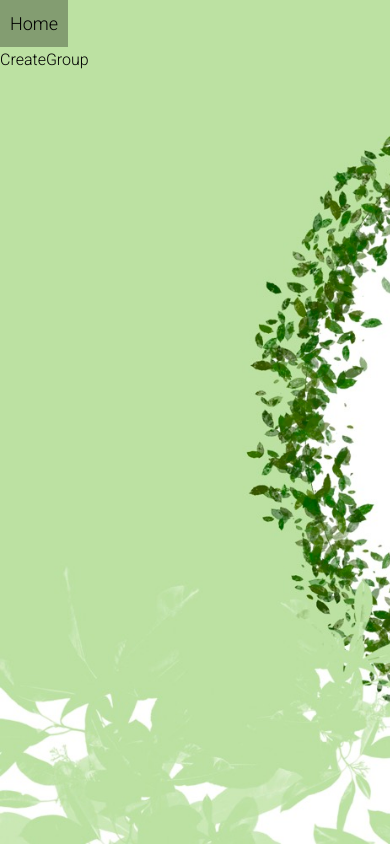
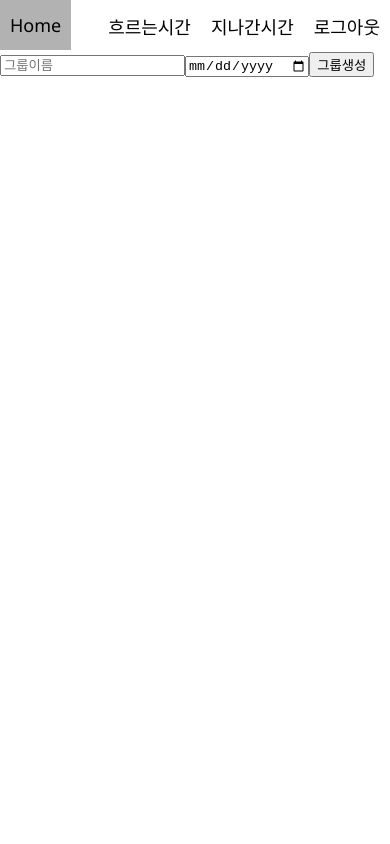
Before and after one commit to thstmddns/shell-we-meet-then, a React (Create React App) app in the folder shall-we-meet-then/: page /group/create in a window 390 px wide. Built offline with nearby package versions, Linux system fonts and the light colour scheme.

Commit message:
[S07P31D105-89]feat:그룹생성

```diff
--- a/shall-we-meet-then/src/Components/NavBar/NavBar.css
+++ b/shall-we-meet-then/src/Components/NavBar/NavBar.css
@@ -5,14 +5,16 @@
   body {
     margin: 0px;
     font-family: 'segoe ui';
+
     /* font-family: "Roboto", sans-serif; */
   }
 
   .nav {
     height: 50px;
     width: 100%;
-    background-color: rgba(0, 0, 0, 0);
+    background-color: rgba( 255, 255, 255, 0 );
     position: relative;
+    /* opacity: 0.5; */
   }
 
   .nav > .nav-header {
@@ -52,54 +54,3 @@
   .nav > .nav-links > a:hover {
     background-color: rgba(0, 0, 0, 0.3);
   }
-
-  .nav > #nav-check {
-    display: none;
-  }
-
-  @media (max-width:600px) {
-    .nav > .nav-btn {
-      display: inline-block;
-      position: absolute;
-      right: 0px;
-      top: 0px;
-    }
-    .nav > .nav-btn > label {
-      display: inline-block;
-      width: 50px;
-      height: 50px;
-      padding: 13px;
-    }
-    .nav > .nav-btn > label:hover,.nav  #nav-check:checked ~ .nav-btn > label {
-      background-color: rgba(0, 0, 0, 0.3);
-    }
-    .nav > .nav-btn > label > span {
-      display: block;
-      width: 25px;
-      height: 10px;
-      border-top: 2px solid #eee;
-    }
-    .nav > .nav-links {
-      position: absolute;
-      display: block;
-      width: 100%;
-      background-color: #333;
-      height: 0px;
-      transition: all 0.3s ease-in;
-      overflow-y: hidden;
-      top: 50px;
-      left: 0px;
-    }
-    .nav > .nav-links > a {
-      display: block;
-      width: 100%;
-    }
-    .nav > #nav-check:not(:checked) ~ .nav-links {
-      height: 0px;
-    }
-    .nav > #nav-check:checked ~ .nav-links {
-      height: calc(100vh - 50px);
-      overflow-y: auto;
-    }
-
-  }
--- a/shall-we-meet-then/src/Components/NavBar/NavBar.js
+++ b/shall-we-meet-then/src/Components/NavBar/NavBar.js
@@ -7,7 +7,6 @@ function NavBar() {
 
     return (
         <div className="nav">
-            {/* <input type="checkbox" id="nav-check" /> */}
             <div className="nav-header">
                 <div className="nav-title">
                     <a>Home</a>
--- /dev/null
+++ b/shall-we-meet-then/src/api/CreateGroupApi.js
@@ -0,0 +1,5 @@
+import api from './api'
+
+export const  addGroup = async(info) => {
+    return await api.post('/groups', info)
+}
--- a/shall-we-meet-then/src/pages/CreateGroup/CreateGroup.js
+++ b/shall-we-meet-then/src/pages/CreateGroup/CreateGroup.js
@@ -1,7 +1,39 @@
-import React from 'react'
+import React, {useState} from 'react'
+import {addGroup} from '../../api/CreateGroupApi'
 
 export default function CreateGroup() {
+
+
+  const [groupName, setGroupName] = useState('');
+  const [openDate, setOpenDate] = useState('');
+
+  const callAddGroup = () => {
+    console.log(`${openDate} 00:00:00`)
+    if(groupName === ''){
+      alert('그룹이름을 입력해주세요')
+    }
+    else if(openDate === ''){
+      alert('열람날짜를 입력해주세요')
+    }
+    else{
+      const context = {
+        "name":groupName,
+        "openDateTime":`${openDate} 00:00:00`
+      }
+      addGroup(context)
+  }
+}
+
+
+
+
   return (
-    <div>CreateGroup</div>
+    <div>
+      <input type='text' placeholder='그룹이름' value={groupName}
+                onChange={(e) => { setGroupName(e.target.value) }} />
+      <input type='date' value={openDate}
+                onChange={(e) => { setOpenDate(e.target.value) }} />
+      <button onClick={callAddGroup}>그룹생성</button>
+    </div>
   )
 }
--- a/shall-we-meet-then/src/pages/FindPassword/FindPassword.css
+++ b/shall-we-meet-then/src/pages/FindPassword/FindPassword.css
@@ -89,13 +89,18 @@
 .container .info span .fa {
   color: #EF3B3A;
 }
-body {
+.landing__bg {
   font-family: "Roboto", sans-serif;
   -webkit-font-smoothing: antialiased;
   -moz-osx-font-smoothing: grayscale;
   background-image: url('../../../public/assets/img/landerBG.jpg');
+  /* background-size: cover; */
+  width: 100%;
+  height: 100%;
+  position: absolute;
+  background-position: center;
+  background-repeat: no-repeat;
   background-size: cover;
-  height: 100vh;
   /* width: 100vh; */
   /* background-repeat: no-repeat; */
 }
--- a/shall-we-meet-then/src/pages/FindPassword/FindPassword.js
+++ b/shall-we-meet-then/src/pages/FindPassword/FindPassword.js
@@ -35,7 +35,7 @@ function FindPassword() {
 
 
   return (
-    <div >
+    <div className="landing__bg" >
       <div className="login-page">
         <div className="form">
           <div className="login-form">
--- a/shall-we-meet-then/src/pages/Home/Home.css
+++ b/shall-we-meet-then/src/pages/Home/Home.css
@@ -89,13 +89,18 @@
 .container .info span .fa {
   color: #EF3B3A;
 }
-body {
+.landing__bg {
   font-family: "Roboto", sans-serif;
   -webkit-font-smoothing: antialiased;
   -moz-osx-font-smoothing: grayscale;
   background-image: url('../../../public/assets/img/landerBG.jpg');
+  /* background-size: cover; */
+  width: 100%;
+  height: 100%;
+  position: absolute;
+  background-position: center;
+  background-repeat: no-repeat;
   background-size: cover;
-  height: 100vh;
   /* width: 100vh; */
   /* background-repeat: no-repeat; */
 }
--- a/shall-we-meet-then/src/pages/Home/Home.js
+++ b/shall-we-meet-then/src/pages/Home/Home.js
@@ -173,7 +173,7 @@ function Home() {
 
 
   return (
-    <div >
+    <div className="landing__bg">
       {/* 회원가입 */}
       <div className="login-page">
         <div className="form">
--- a/shall-we-meet-then/src/pages/NewPassword/NewPassword.css
+++ b/shall-we-meet-then/src/pages/NewPassword/NewPassword.css
@@ -89,13 +89,18 @@
 .container .info span .fa {
   color: #EF3B3A;
 }
-body {
+.landing__bg {
   font-family: "Roboto", sans-serif;
   -webkit-font-smoothing: antialiased;
   -moz-osx-font-smoothing: grayscale;
   background-image: url('../../../public/assets/img/landerBG.jpg');
+  /* background-size: cover; */
+  width: 100%;
+  height: 100%;
+  position: absolute;
+  background-position: center;
+  background-repeat: no-repeat;
   background-size: cover;
-  height: 100vh;
   /* width: 100vh; */
   /* background-repeat: no-repeat; */
 }
--- a/shall-we-meet-then/src/pages/NewPassword/NewPassword.js
+++ b/shall-we-meet-then/src/pages/NewPassword/NewPassword.js
@@ -1,5 +1,6 @@
 import React, { useState } from "react";
 import { useNavigate } from "react-router-dom";
+import axios from 'axios';
 
 
 
@@ -34,7 +35,7 @@ function NewPassword() {
 
 
   return (
-    <div >
+    <div className="landing__bg" >
       <div className="login-page">
         <div className="form">
           <div className="login-form">
```
Also changed, not shown: shall-we-meet-then/src/pages/CreateGroup/GroupTree.js (deleted, +0 -7 lines), shall-we-meet-then/src/App.css (line endings or trailing spaces).
